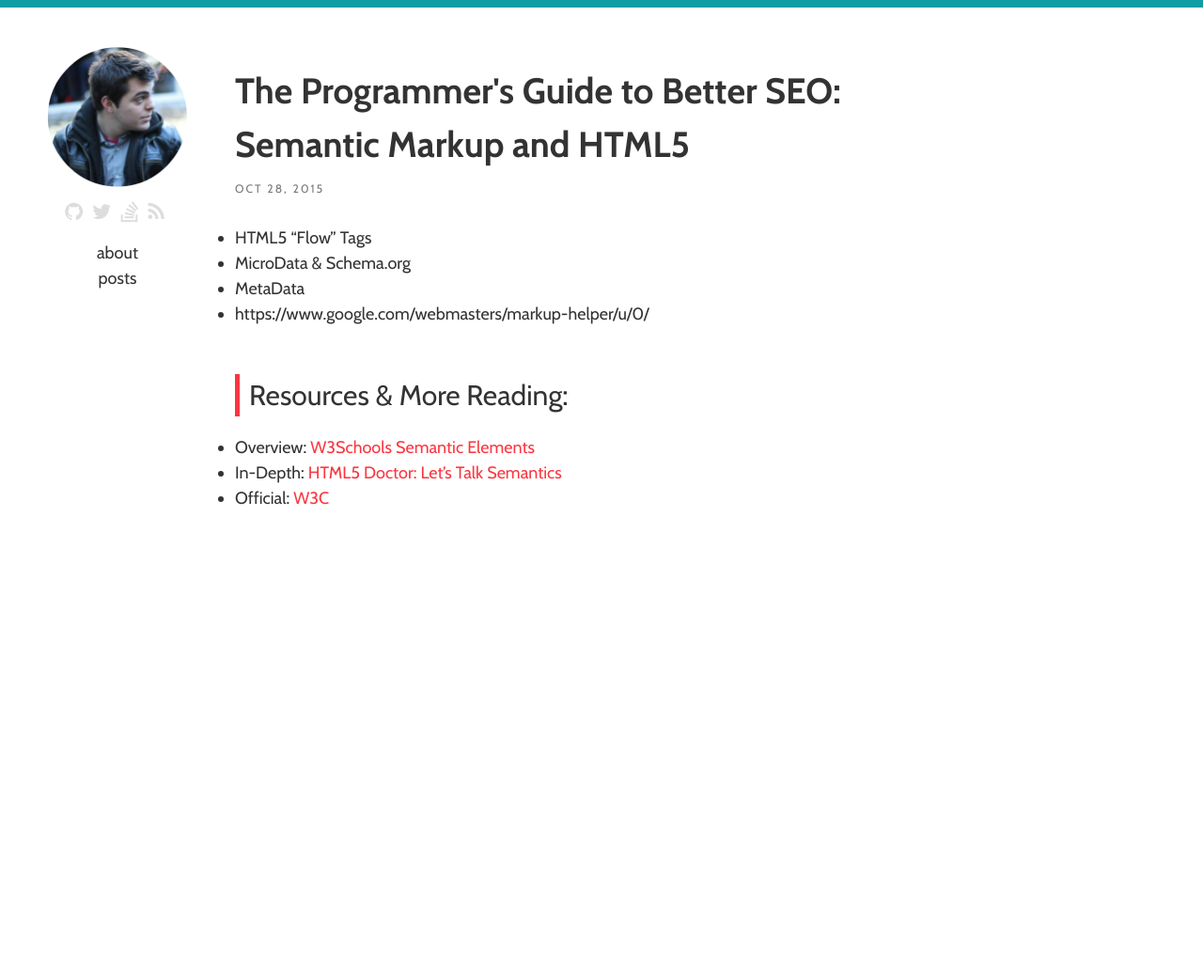
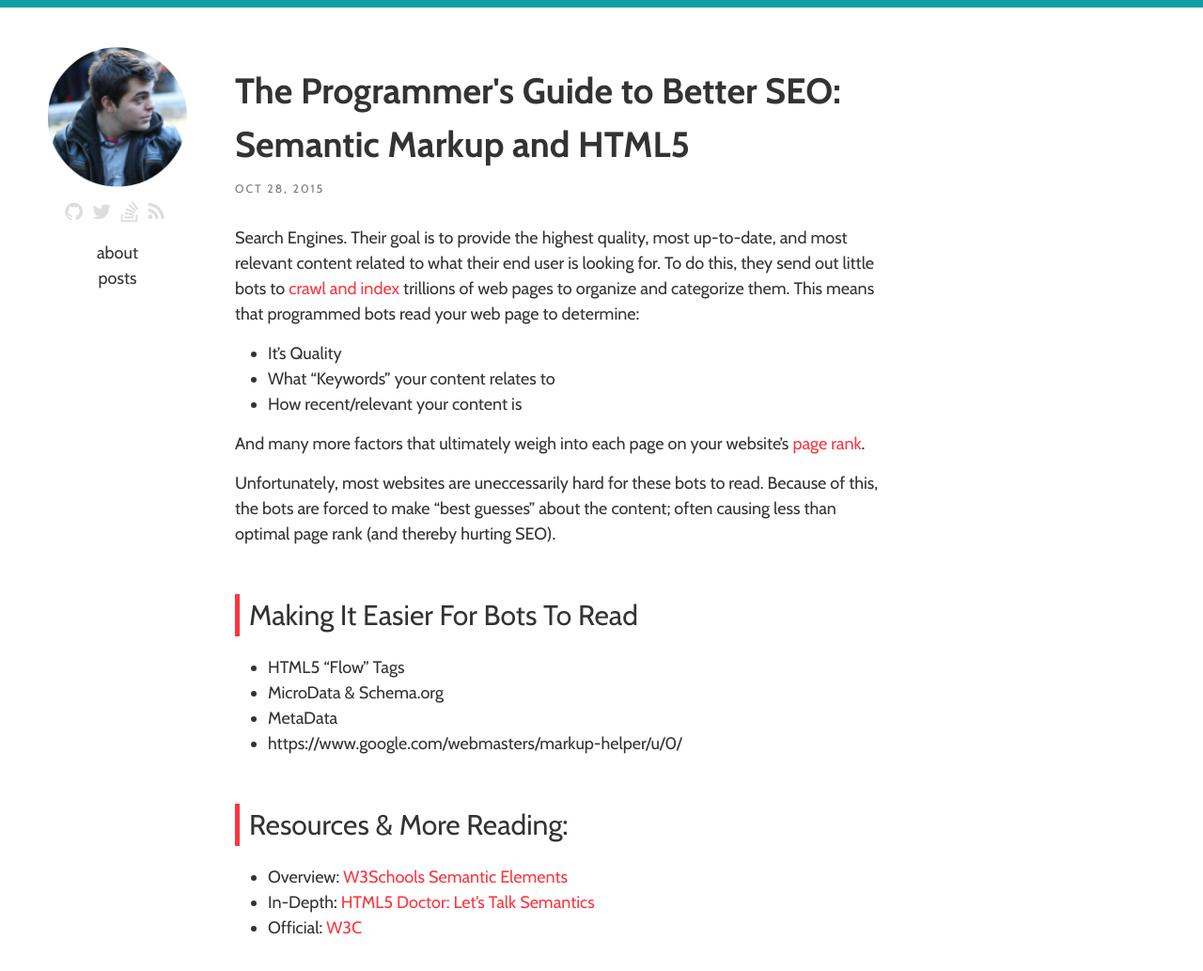
Before and after one commit to csengineer13/dannyrb.com, a Jekyll site: the page built from _posts/2015-10-28-the-programmers-guide-to-better-seo-semantic-markup-and-html5.markdown, in a window 1280 px wide and 1056 px high. Shown: the top 1033 px of the window at 94% size. Built offline with Jekyll 4.4.1, drawn with Linux system fonts in a browser that asks for light colours; nearby versions of some CDN libraries; comment, search, counter and statistics services are not loaded.

Commit message:
In-progress article

```diff
--- a/_posts/2015-10-28-the-programmers-guide-to-better-seo-semantic-markup-and-html5.markdown
+++ b/_posts/2015-10-28-the-programmers-guide-to-better-seo-semantic-markup-and-html5.markdown
@@ -4,6 +4,18 @@ title:  "The Programmer's Guide to Better SEO: Semantic Markup and HTML5"
 date:   2015-10-28 13:00:00
 categories: seo html5
 ---
+
+Search Engines. Their goal is to provide the highest quality, most up-to-date, and most relevant content related to what their end user is looking for. To do this, they send out little bots to [crawl and index](https://www.google.com/insidesearch/howsearchworks/crawling-indexing.html) trillions of web pages to organize and categorize them. This means that programmed bots read your web page to determine:
+
+- It's Quality
+- What "Keywords" your content relates to
+- How recent/relevant your content is
+
+And many more factors that ultimately weigh into each page on your website's [page rank](http://infolab.stanford.edu/~backrub/google.html).
+
+Unfortunately, most websites are uneccessarily hard for these bots to read. Because of this, the bots are forced to make "best guesses" about the content; often causing less than optimal page rank (and thereby hurting SEO).
+
+##Making It Easier For Bots To Read
 
 - HTML5 "Flow" Tags
 - MicroData & Schema.org
--- a/_sass/_layout.scss
+++ b/_sass/_layout.scss
@@ -7,6 +7,7 @@
 
 .page-container { padding-top: 50px; }
 main { margin-bottom: .5em; }
+main ul { padding-left: 15px; margin-left: 20px; }
 
 
 .sidebar {
```
